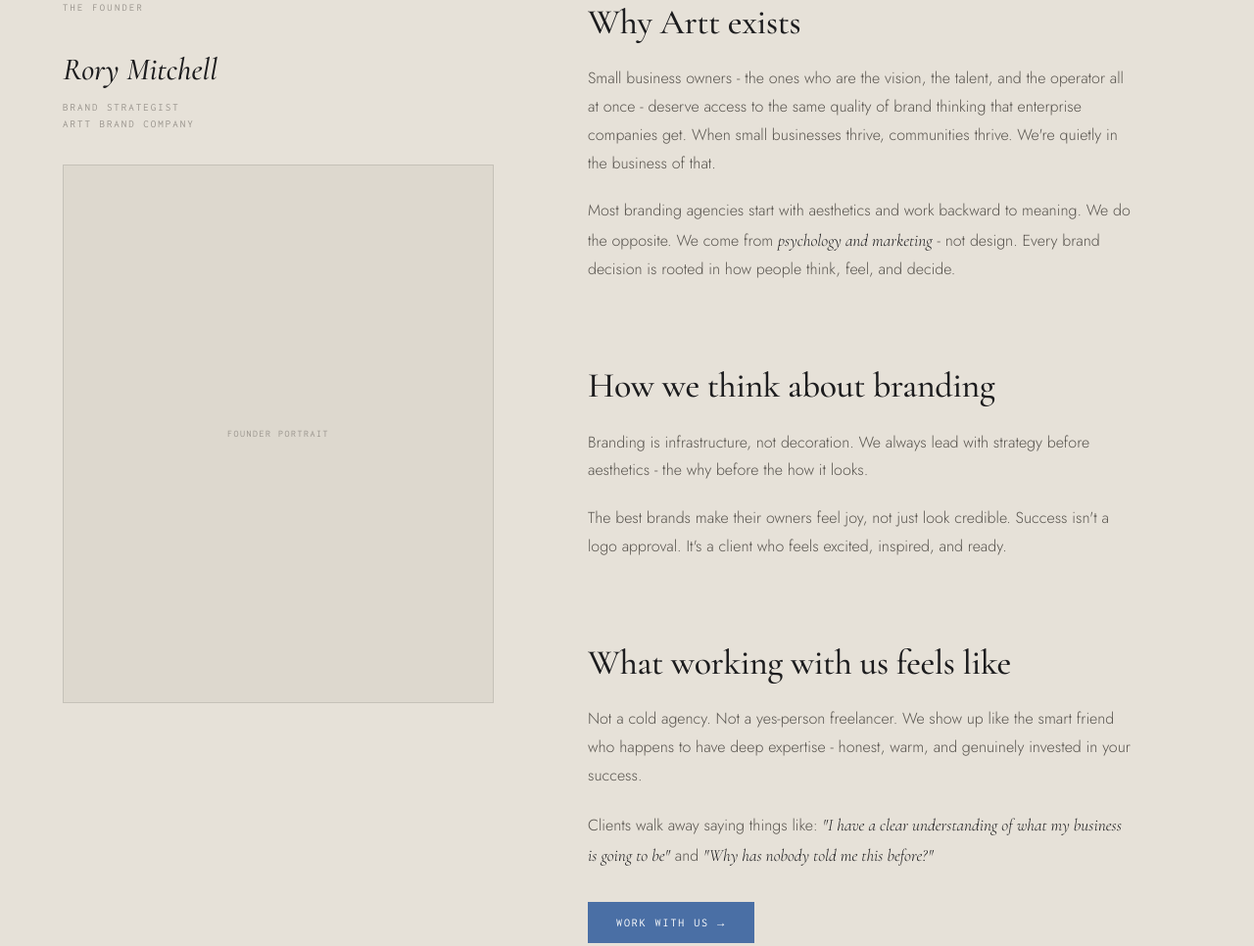
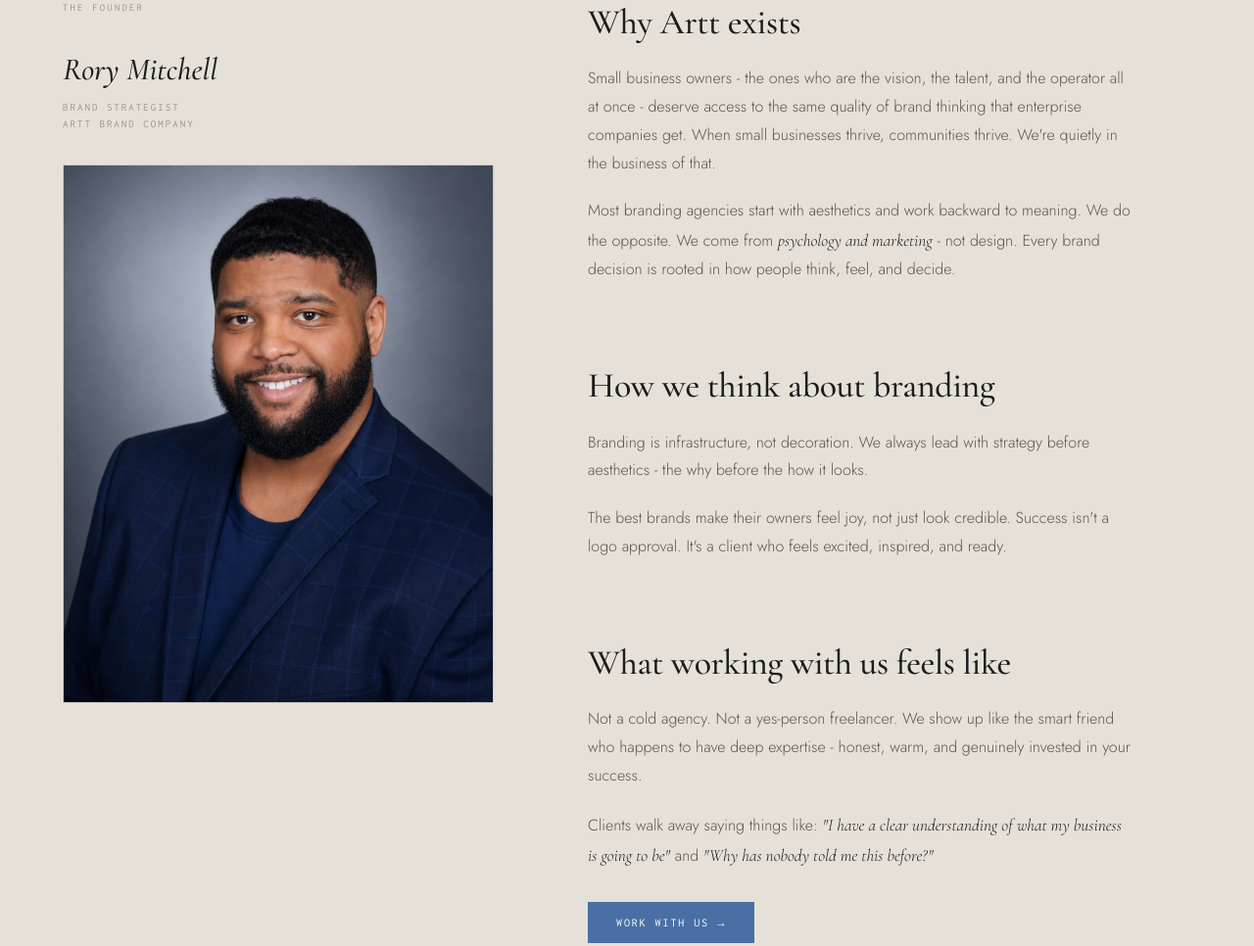
Before and after one commit to Rorym2/artt-brand-co, a plain HTML site: page about.html in a window 1280 px wide. Shown: the part 927-1893 px from the top of the page at 98% size. Drawn offline with nearby package versions, Linux system fonts and the light colour scheme.

Commit message:
Add founder portrait to about page
Replace grey placeholder with Rory Mitchell headshot. Image uses
object-fit: cover with top-center positioning for clean crop
within the 4:5 aspect ratio frame.

Co-Authored-By: Claude Sonnet 4.6 <noreply@anthropic.com>

```diff
--- a/about.html
+++ b/about.html
@@ -18,8 +18,8 @@
 .about-aside{position:sticky;top:96px}
 .about-aside__name{font:500 italic clamp(24px,2.5vw,36px)/1.1 var(--font-display);color:var(--color-paper);margin:0 0 12px}
 .about-aside__role{font:400 11px/1.6 var(--font-mono);letter-spacing:.18em;text-transform:uppercase;color:var(--fg-muted)}
-.about-portrait{margin-top:32px;aspect-ratio:4/5;background:var(--color-surface-2);border:1px solid var(--color-hairline);display:flex;align-items:center;justify-content:center}
-.about-portrait span{font:400 10px/1.4 var(--font-mono);letter-spacing:.15em;text-transform:uppercase;color:var(--fg-muted);text-align:center;padding:16px}
+.about-portrait{margin-top:32px;aspect-ratio:4/5;overflow:hidden;border:1px solid var(--color-hairline)}
+.about-portrait img{width:100%;height:100%;object-fit:cover;object-position:center top}
 .about-content{display:flex;flex-direction:column;gap:64px}
 .about-section h2{font:500 clamp(28px,2.8vw,38px)/1.1 var(--font-display);letter-spacing:-.01em;margin:0 0 24px}
 .about-section p{font:300 16px/1.8 var(--font-body);color:var(--color-paper-soft);margin:0 0 20px;max-width:60ch}
@@ -54,7 +54,7 @@
     <span class="section-label">The founder</span>
     <p class="about-aside__name">Rory Mitchell</p>
     <p class="about-aside__role">Brand Strategist<br>Artt Brand Company</p>
-    <div class="about-portrait"><span>Founder portrait</span></div>
+    <div class="about-portrait"><img src="rory-mitchell.jpg" alt="Rory Mitchell, founder of Artt Brand Company" loading="lazy"></div>
   </aside>
   <div class="about-content">
     <div class="about-section">
```
Also changed, not shown: rory-mitchell.jpg (added).
